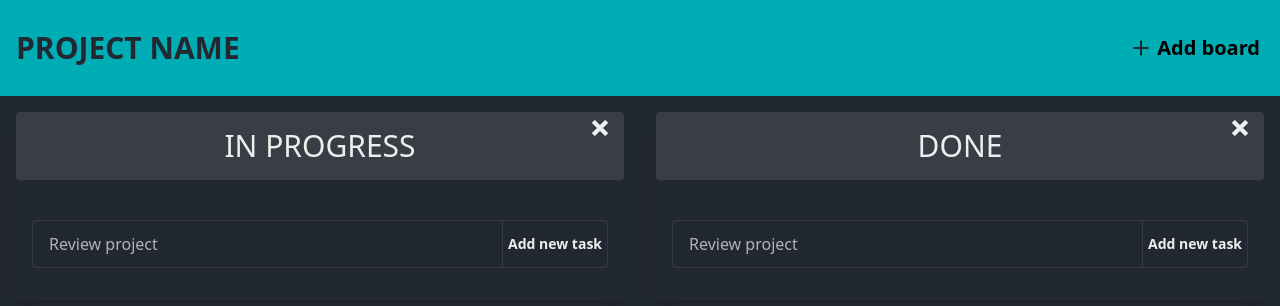
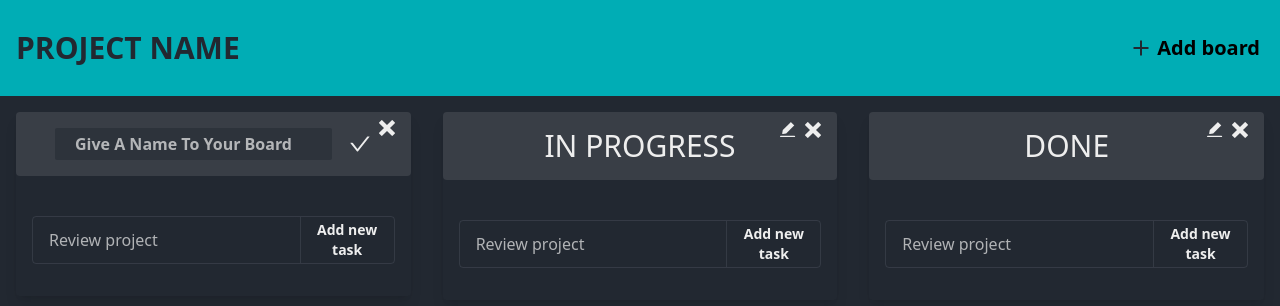
Before and after one commit to Daniellios/todo-app, a Next.js app: page / in a window 1280 px wide. Both pictures are taken after a click on the icon 386 px from the left and 128 px from the top of the page. Shown: the top 306 px of the page. Built offline with nearby package versions, Linux system fonts and the light colour scheme.

Commit message:
feat: board name edit

```diff
--- a/src/components/BoardCanvas/Board.tsx
+++ b/src/components/BoardCanvas/Board.tsx
@@ -5,9 +5,13 @@ import TaskList from "../BoardTaskList/TaskList";
 import { AnimatePresence, motion } from "framer-motion";
 import { useDispatch, useSelector } from "react-redux";
 import { ImCross } from "react-icons/im";
-import { deleteList, setListName } from "../../store/dayListSlice";
+import {
+  deleteList,
+  editListName,
+  setListName,
+} from "../../store/dayListSlice";
 
-import { AiOutlineCheck } from "react-icons/ai";
+import { AiFillEdit, AiOutlineCheck } from "react-icons/ai";
 import {
   titleInputAnimiation,
   listAnimation,
@@ -15,6 +19,10 @@ import {
 import BoardTaskList from "../BoardTaskList/TaskList";
 
 const BoardTaskCard: React.FC<IListComponent> = ({ list }) => {
+  const [isEditing, setIsEditing] = useState<boolean>(false);
+
+  const [error, setError] = useState<boolean>(false);
+
   const dispatch = useDispatch();
 
   const titleInput = useRef<HTMLInputElement>(null);
@@ -24,6 +32,40 @@ const BoardTaskCard: React.FC<IListComponent> = ({ list }) => {
   const [boardTitleName, setBoardTitleName] = useState<string | undefined>(
     list.title
   );
+
+  const toggleEdit = (): void => {
+    setIsEditing(true);
+  };
+
+  const showError = (): void => {
+    setError(true);
+    setTimeout(() => {
+      setError(false);
+    }, 1500);
+  };
+
+  const applyEditChanges = (): void => {
+    console.log("TITL - ", title);
+
+    if (!title) showError();
+    else {
+      dispatch(
+        dispatch(
+          editListName({
+            ...list,
+            title,
+          })
+        )
+      );
+
+      setBoardTitleName(title);
+      setIsEditing(false);
+    }
+  };
+
+  const handleChange = (e: React.FormEvent<HTMLInputElement>): void => {
+    setBoardTitleName(e.currentTarget.value);
+  };
 
   const onTitleChange = (e: React.SyntheticEvent<HTMLInputElement>) =>
     setTitle(e.currentTarget.value);
@@ -65,9 +107,9 @@ const BoardTaskCard: React.FC<IListComponent> = ({ list }) => {
         className={`w-full flex items-center justify-center bg-paletteDarkGray  text-paletteWhite relative p-4 rounded`}
         // style={{ background: list.color }}
       >
-        {boardTitleName ? (
-          <h2 className="text-3xl uppercase">{list.title}</h2>
-        ) : (
+        {!isEditing && <h2 className="text-3xl uppercase">{list.title}</h2>}
+
+        {isEditing && (
           <AnimatePresence>
             <motion.div
               variants={titleInputAnimiation}
@@ -80,9 +122,16 @@ const BoardTaskCard: React.FC<IListComponent> = ({ list }) => {
                 onChange={onTitleChange}
                 value={title}
                 type="text "
-                placeholder="Give a name to your board"
-                className="h-8 text-paletteTeal font-semibold capitalize bg-paletteDark/50 rounded-sm  border-none placeholder:text-paletteWhite/70 px-4 focus:outline-none"
+                placeholder={
+                  error ? "Incorrect board name" : ` Give a name to your board`
+                }
+                className={
+                  error
+                    ? "h-8 text-paletteTeal font-semibold bg-paletteDark/50 rounded-sm border-[1px] placeholder:text-paletteWhite/70 px-4 focus:outline-none border-paletteRed outline-none placeholder:text-paletteRed"
+                    : "h-8 text-paletteTeal font-semibold  capitalize bg-paletteDark/50 rounded-sm border-none placeholder:text-paletteWhite/70 px-4 focus:outline-none"
+                }
               />
+
               <motion.div
                 whileHover={{ scale: 1.2 }}
                 whileTap={
@@ -92,18 +141,29 @@ const BoardTaskCard: React.FC<IListComponent> = ({ list }) => {
                 className="flex items-center justify-start"
               >
                 <AiOutlineCheck
-                  onClick={confirmTitle}
-                  size={"2rem"}
+                  onClick={applyEditChanges}
+                  size={"1.5rem"}
                   className="text-paletteWhite cursor-pointer hover:text-paletteTeal "
                 />
               </motion.div>
             </motion.div>
           </AnimatePresence>
         )}
-        <ImCross
-          onClick={handleDeleteTaskCard}
-          className="absolute top-2 right-4 text-paletteWhite hover:text-paletteRed hover:rotate-90 cursor-pointer transition"
-        />
+
+        <div className="flex items-center gap-2 absolute top-2 right-4">
+          {!isEditing && (
+            <AiFillEdit
+              size={"1.2rem"}
+              onClick={toggleEdit}
+              className=" text-paletteWhite flex ml-auto hover:text-paletteTeal cursor-pointer transition"
+            ></AiFillEdit>
+          )}
+
+          <ImCross
+            onClick={handleDeleteTaskCard}
+            className=" text-paletteWhite hover:text-paletteRed hover:rotate-90 cursor-pointer transition"
+          />
+        </div>
       </div>
 
       {boardTitleName && (
--- a/src/components/BoardCanvas/BoardList.tsx
+++ b/src/components/BoardCanvas/BoardList.tsx
@@ -10,7 +10,7 @@ const BoardsList = () => {
   useEffect(() => {}, []);
 
   return (
-    <div className="w-full flex flex-row gap-8 p-4">
+    <div className="w-full grid tiny: grid-cols-daysListTiny  xl:grid-cols-daysListXl gap-8 p-4">
       <AnimatePresence>
         {boards.map((list: IBoardListProps) => (
           <BoardTaskCard key={list.listID} list={list} />
--- a/src/store/dayLIstSlice.ts
+++ b/src/store/dayLIstSlice.ts
@@ -29,6 +29,17 @@ export const dayListReducer = createSlice({
       );
     },
     setListName: (state, action: PayloadAction<IBoardListProps>) => {
+      return state.map((list: IBoardListProps) => {
+        if (action.payload.listID === list.listID) {
+          return {
+            ...list,
+            ...action.payload,
+          };
+        }
+        return list;
+      });
+    },
+    editListName: (state, action: PayloadAction<IBoardListProps>) => {
       return state.map((list: IBoardListProps) => {
         if (action.payload.listID === list.listID) {
           return {
@@ -142,6 +153,7 @@ export const selectAllLists = (state: RootState) => state.list;
 export const {
   addBoard,
   deleteList,
+  editListName,
   setListName,
   addTask,
   editTask,
--- a/tailwind.config.cjs
+++ b/tailwind.config.cjs
@@ -13,11 +13,10 @@ module.exports = {
       },
       gridTemplateColumns: {
         // Simple 16 column grid
-        daysListXl:
-          "repeat(auto-fit, minmax(calc(50% - 4rem), calc(50% - 4rem)))",
+        daysListXl: "repeat(3, 1fr)",
         daysListMd: "repeat(1, calc(86% - 4rem))",
         daysListSm: "repeat(1, calc(100% - 4rem))",
-        daysListTiny: "repeat(1, calc(100% ))",
+        daysListTiny: "repeat(1, calc(100%))",
       },
       screens: {
         tiny: "475px",
```
